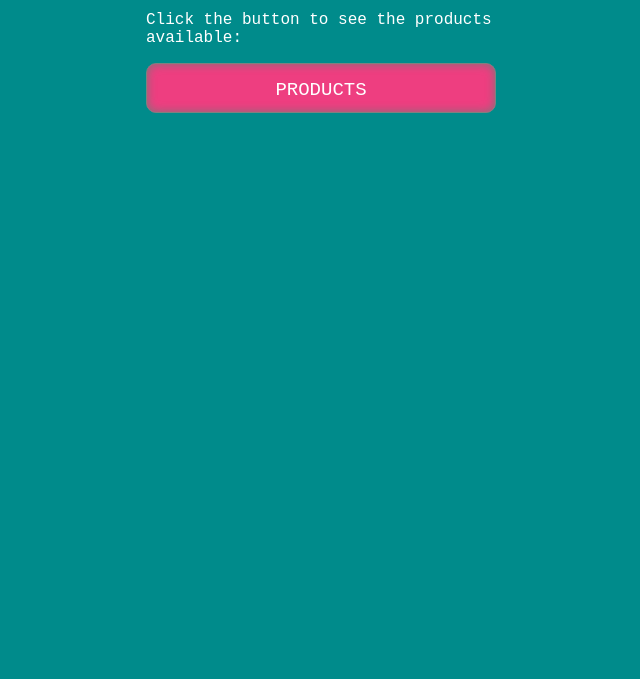
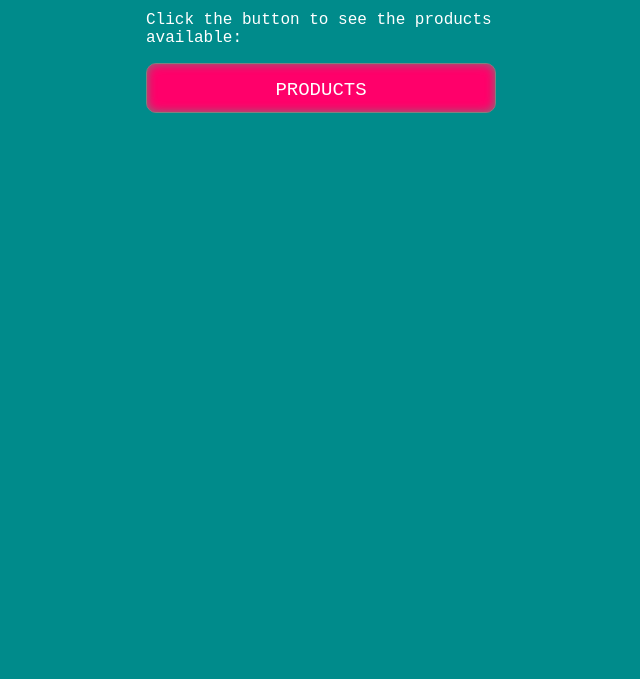
Before and after one commit to alicelara/beer-app, a plain HTML site: page index.html in a window 1280 px wide. Shown: the part 121-800 px from the top of the page, without its empty margins (319-959 px from the left). Drawn offline with nearby package versions, Linux system fonts and the light colour scheme.

Commit message:
Change the CSS a bit.

```diff
--- a/script.js
+++ b/script.js
@@ -9,7 +9,7 @@ $(document).ready(function(){
 					console.log(data);
 					var resultLength = data.result.length;
 					for(var i = 0; i < resultLength; i++){
-						$('ul.my-list').append('<br><li class="name">Name: ' + data.result[i].name)
+						$('ul.my-list').append('<br><li class="name">Name: ' + data.result[i].name);
 						$('ul.my-list').append('<span class="price">Price: CAD' + data.result[i].price_in_cents + '</span></li><br>');
 					}
 				}
--- a/style.css
+++ b/style.css
@@ -37,7 +37,7 @@ button{
 	width: 350px;
 	height: 50px;
 	border-radius: 10px;
-	background-color: #ee3e80;
+	background-color: #ff006a;
 	color:white;
 	font-size: 1.7em;
 	font-variant: small-caps;
@@ -46,3 +46,7 @@ button{
 	-webkit-box-shadow: inset 0 0 10px #777777;
 	box-shadow: inset 0 0 10px #777777;
 }
+
+button:hover{
+	background-color: #ffbf00;
+}
```
